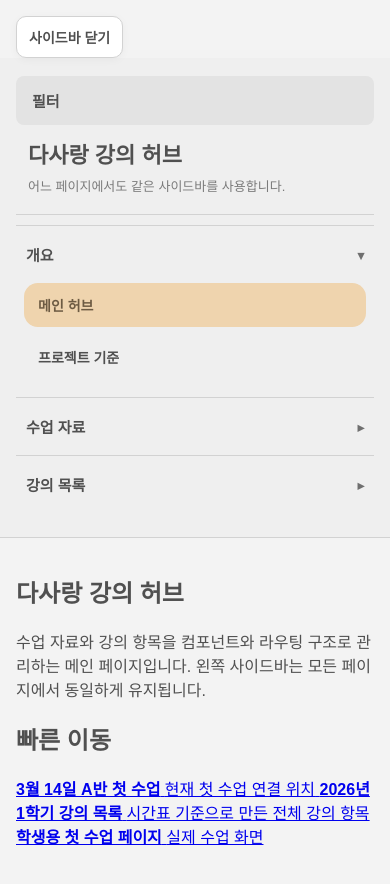
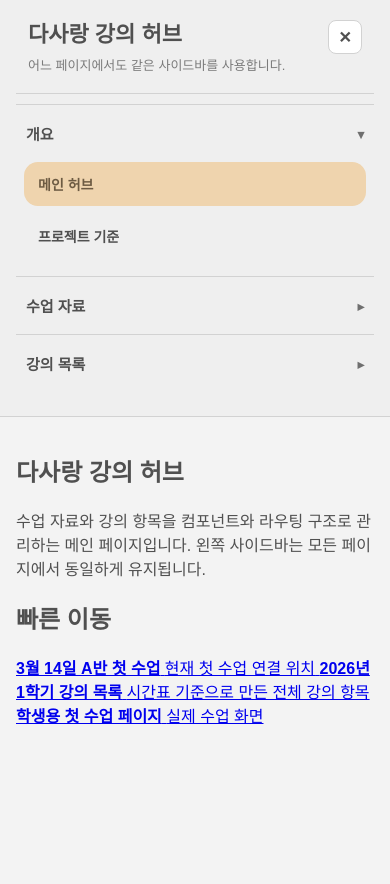
Before and after one commit to Ssong0515/dasarang-class, an Astro site: page /dasarang-class/ in a window 390 px wide. Shown: the top 884 px of the page. Built offline with nearby package versions, Linux system fonts and the light colour scheme; Astro itself is replaced by a stand-in of ours.

Commit message:
Move sidebar toggle inside panel

```diff
--- a/src/components/Sidebar.astro
+++ b/src/components/Sidebar.astro
@@ -10,11 +10,21 @@ const startsWith = (path: string) => currentPath.startsWith(path);
 
 <aside class="sidebar" id="shared-sidebar">
   <div class="sidebar__inner">
-    <div class="sidebar__filter">필터</div>
-
-    <div class="sidebar__brand">
-      <strong>다사랑 강의 허브</strong>
-      <span>어느 페이지에서도 같은 사이드바를 사용합니다.</span>
+    <div class="sidebar__top">
+      <div class="sidebar__brand">
+        <strong>다사랑 강의 허브</strong>
+        <span>어느 페이지에서도 같은 사이드바를 사용합니다.</span>
+      </div>
+      <button
+        class="sidebar__collapse"
+        type="button"
+        data-sidebar-toggle
+        aria-controls="shared-sidebar"
+        aria-label="사이드바 닫기"
+        title="사이드바 닫기"
+      >
+        ✕
+      </button>
     </div>
 
     <details class="sidebar__group" open={isActive(base)}>
@@ -139,19 +149,18 @@ const startsWith = (path: string) => currentPath.startsWith(path);
     padding: 18px 16px 24px;
   }
 
-  .sidebar__filter {
-    margin-bottom: 14px;
-    padding: 14px 16px;
-    background: #e3e3e3;
-    border-radius: 8px;
-    font-size: 15px;
-    font-weight: 700;
+  .sidebar__top {
+    display: flex;
+    align-items: flex-start;
+    justify-content: space-between;
+    gap: 10px;
+    padding: 2px 12px 18px;
+    border-bottom: 1px solid #d2d2d2;
+    margin-bottom: 10px;
   }
 
   .sidebar__brand {
-    padding: 2px 12px 18px;
-    border-bottom: 1px solid #d2d2d2;
-    margin-bottom: 10px;
+    min-width: 0;
   }
 
   .sidebar__brand strong {
@@ -167,6 +176,20 @@ const startsWith = (path: string) => currentPath.startsWith(path);
     color: #7b7b7b;
     font-size: 13px;
     line-height: 1.5;
+  }
+
+  .sidebar__collapse {
+    flex: none;
+    width: 34px;
+    height: 34px;
+    border: 1px solid #d2d2d2;
+    border-radius: 8px;
+    background: #ffffff;
+    color: #505050;
+    font: inherit;
+    font-size: 16px;
+    font-weight: 700;
+    cursor: pointer;
   }
 
   .sidebar__group,
--- a/src/layouts/BaseLayout.astro
+++ b/src/layouts/BaseLayout.astro
@@ -48,26 +48,29 @@ const { title } = Astro.props;
         padding: 24px;
       }
 
-      .sidebar-toggle {
+      .sidebar-toggle-floating {
         position: fixed;
         top: 16px;
-        left: 296px;
+        left: 16px;
         z-index: 1100;
         border: 1px solid var(--line);
         background: #ffffff;
         color: #505050;
         border-radius: 10px;
-        padding: 10px 12px;
+        width: 40px;
+        height: 40px;
         font: inherit;
-        font-size: 14px;
+        font-size: 18px;
         font-weight: 700;
         cursor: pointer;
         box-shadow: 0 2px 8px rgba(0, 0, 0, 0.04);
-        transition: left 0.18s ease;
+        display: none;
       }
 
-      body.sidebar-collapsed .sidebar-toggle {
-        left: 16px;
+      body.sidebar-collapsed .sidebar-toggle-floating {
+        display: inline-flex;
+        align-items: center;
+        justify-content: center;
       }
 
       .panel {
@@ -123,13 +126,9 @@ const { title } = Astro.props;
       }
 
       @media (max-width: 920px) {
-        .sidebar-toggle {
+        .sidebar-toggle-floating {
           position: static;
           margin: 16px 16px 0;
-        }
-
-        body.sidebar-collapsed .sidebar-toggle {
-          left: auto;
         }
 
         .page-shell {
@@ -143,8 +142,16 @@ const { title } = Astro.props;
     </style>
   </head>
   <body>
-    <button class="sidebar-toggle" type="button" aria-expanded="true" aria-controls="shared-sidebar">
-      사이드바 닫기
+    <button
+      class="sidebar-toggle-floating"
+      type="button"
+      aria-expanded="false"
+      aria-controls="shared-sidebar"
+      data-sidebar-toggle
+      aria-label="사이드바 열기"
+      title="사이드바 열기"
+    >
+      ☰
     </button>
     <Sidebar />
     <div class="page-shell">
@@ -153,23 +160,32 @@ const { title } = Astro.props;
       </main>
     </div>
     <script>
-      const toggleButton = document.querySelector(".sidebar-toggle");
+      const toggleButtons = document.querySelectorAll("[data-sidebar-toggle]");
       const storageKey = "dasarang-sidebar-collapsed";
       const applySidebarState = (collapsed) => {
         document.body.classList.toggle("sidebar-collapsed", collapsed);
-        toggleButton?.setAttribute("aria-expanded", String(!collapsed));
-        if (toggleButton) {
-          toggleButton.textContent = collapsed ? "사이드바 열기" : "사이드바 닫기";
-        }
+        toggleButtons.forEach((button) => {
+          const isFloating = button.classList.contains("sidebar-toggle-floating");
+          button.setAttribute("aria-expanded", String(!collapsed));
+          if (isFloating) {
+            button.setAttribute("aria-label", "사이드바 열기");
+            button.setAttribute("title", "사이드바 열기");
+          } else {
+            button.setAttribute("aria-label", collapsed ? "사이드바 열기" : "사이드바 닫기");
+            button.setAttribute("title", collapsed ? "사이드바 열기" : "사이드바 닫기");
+          }
+        });
       };
 
       const saved = window.localStorage.getItem(storageKey) === "true";
       applySidebarState(saved);
 
-      toggleButton?.addEventListener("click", () => {
-        const collapsed = !document.body.classList.contains("sidebar-collapsed");
-        window.localStorage.setItem(storageKey, String(collapsed));
-        applySidebarState(collapsed);
+      toggleButtons.forEach((button) => {
+        button.addEventListener("click", () => {
+          const collapsed = !document.body.classList.contains("sidebar-collapsed");
+          window.localStorage.setItem(storageKey, String(collapsed));
+          applySidebarState(collapsed);
+        });
       });
     </script>
   </body>
```
